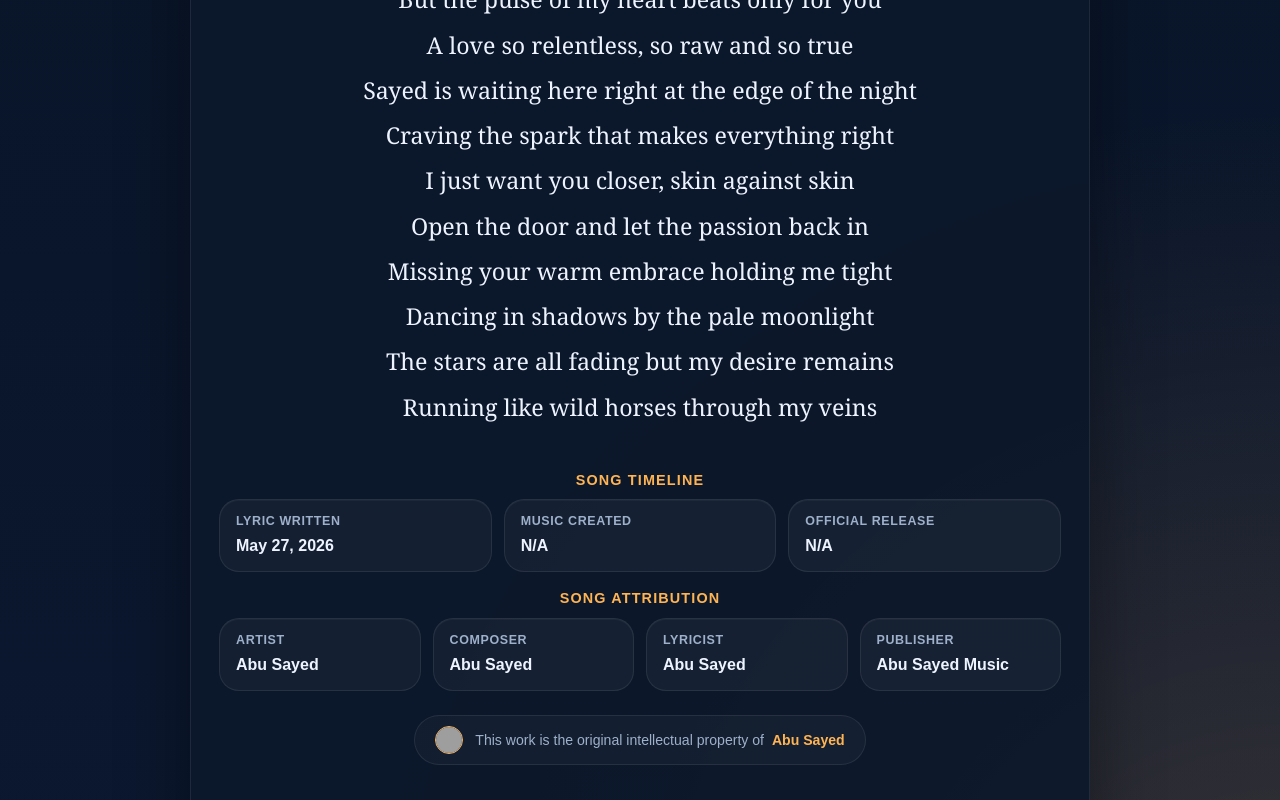
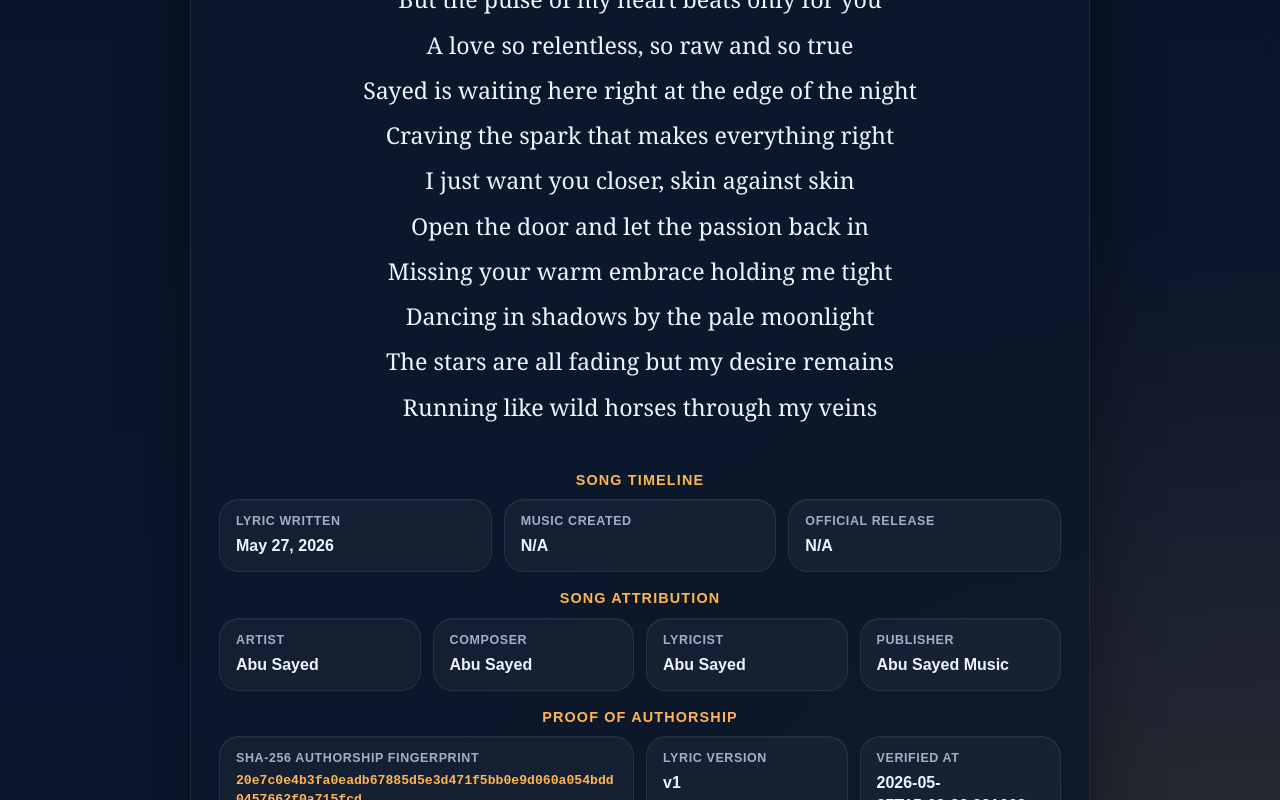
Before and after one commit to ImAbuSayed/missing-your-warm-embrace, a plain HTML site: page index.html in a window 1280 px wide. Shown: the part 2000-2800 px from the top of the page. Drawn offline with Linux system fonts and the light colour scheme; grey boxes are pictures that could not be loaded.

Commit message:
feat: update song assets v1 with signed GPG commit [verified]

```diff
--- a/index.html
+++ b/index.html
@@ -14,9 +14,9 @@
     <meta name="keywords" content="Missing Your Warm Embrace, Abu Sayed lyrics, original song lyrics, Abu Sayed original song, Abu Sayed lyricist, Abu Sayed composer, Abu Sayed songwriter, official lyrics">
     <meta name="robots" content="index,follow,max-snippet:-1,max-image-preview:large,max-video-preview:-1">
     <meta name="referrer" content="strict-origin-when-cross-origin">
-    <meta name="description" content="Discover the complete lyrics of &#x27;Missing Your Warm Embrace&#x27;, a unique musical work by Abu Sayed, encompassing original composition and writing.">
+    <meta name="description" content="Official lyric archive for Abu Sayed&#x27;s song &#x27;Missing Your Warm Embrace&#x27;. Written, composed, and owned by the artist.">
     <meta property="og:title" content="Missing Your Warm Embrace - Original Lyrics by Abu Sayed">
-    <meta property="og:description" content="Discover the complete lyrics of &#x27;Missing Your Warm Embrace&#x27;, a unique musical work by Abu Sayed, encompassing original composition and writing.">
+    <meta property="og:description" content="Official lyric archive for Abu Sayed&#x27;s song &#x27;Missing Your Warm Embrace&#x27;. Written, composed, and owned by the artist.">
     <meta property="og:type" content="music.song">
     <meta property="og:url" content="https://imabusayed.github.io/missing-your-warm-embrace/">
     <meta property="og:site_name" content="Abu Sayed Music">
@@ -24,7 +24,7 @@
     <meta name="last-modified" content="2026-05-27 08:21:29">
     <meta name="twitter:card" content="summary_large_image">
     <meta name="twitter:title" content="Missing Your Warm Embrace - Original Lyrics by Abu Sayed">
-    <meta name="twitter:description" content="Discover the complete lyrics of &#x27;Missing Your Warm Embrace&#x27;, a unique musical work by Abu Sayed, encompassing original composition and writing.">
+    <meta name="twitter:description" content="Official lyric archive for Abu Sayed&#x27;s song &#x27;Missing Your Warm Embrace&#x27;. Written, composed, and owned by the artist.">
     <link rel="canonical" href="https://imabusayed.github.io/missing-your-warm-embrace/">
     <link rel="sitemap" type="application/xml" title="Sitemap" href="https://imabusayed.github.io/missing-your-warm-embrace/sitemap.xml">
     <link rel="author" href="https://github.com/ImAbuSayed">
@@ -100,7 +100,7 @@
       "@id": "https://imabusayed.github.io/missing-your-warm-embrace#webpage",
       "url": "https://imabusayed.github.io/missing-your-warm-embrace/",
       "name": "Missing Your Warm Embrace - Original Lyrics by Abu Sayed",
-      "description": "Discover the complete lyrics of 'Missing Your Warm Embrace', a unique musical work by Abu Sayed, encompassing original composition and writing.",
+      "description": "Official lyric archive for Abu Sayed's song 'Missing Your Warm Embrace'. Written, composed, and owned by the artist.",
       "isPartOf": {
         "@id": "https://music.abusayed.com.bd/#website"
       },
@@ -537,7 +537,7 @@
 
         <div class="controls">
             <button class="btn-speak" id="speakBtn" title="Read the lyrics aloud"><span id="speakText">Read Aloud</span></button>
-            <a href="https://music.abusayed.com.bd/Licensing/?https://imabusayed.github.io/missing-your-warm-embrace/" class="btn-license" title="Get licensing for this song" target="_blank">Secure Licensing Rights for Missing Your Warm Embrace</a>
+            <a href="https://music.abusayed.com.bd/Licensing/?https://imabusayed.github.io/missing-your-warm-embrace/" class="btn-license" title="Get licensing for this song" target="_blank">License this song: Missing Your Warm Embrace</a>
 
         </div>
         <br>
@@ -612,6 +612,26 @@
             <div class="meta-card">
                 <span class="meta-label">Publisher</span>
                 <strong>Abu Sayed Music</strong>
+            </div>
+
+                </div>
+            </div>
+
+            <div class="details-block">
+                <div class="details-title">Proof of Authorship</div>
+                <div class="meta-grid">
+
+            <div class="meta-card" style="grid-column: span 2;">
+                <span class="meta-label">SHA-256 Authorship Fingerprint</span>
+                <strong style="word-break: break-all; font-family: monospace; font-size: 0.82rem; color: var(--accent);">20e7c0e4b3fa0eadb67885d5e3d471f5bb0e9d060a054bdd0457662f0a715fcd</strong>
+            </div>
+            <div class="meta-card">
+                <span class="meta-label">Lyric Version</span>
+                <strong>v1</strong>
+            </div>
+            <div class="meta-card">
+                <span class="meta-label">Verified At</span>
+                <strong>2026-05-27T15:02:28.321663</strong>
             </div>
 
                 </div>
```
Also changed, not shown: excerpts/Bridge-Preview.txt (added), excerpts/Chorus-Preview.txt (added), excerpts/Final-Chorus-Preview.txt (added), excerpts/Hook-Preview.txt (added), excerpts/Post-Chorus-2-Preview.txt (added), excerpts/Post-Chorus-Preview.txt (added), excerpts/Pre-Chorus-2-Preview.txt (added), excerpts/Pre-Chorus-Preview.txt (added), excerpts/Verse-1-Preview.txt (added), excerpts/Verse-2-Preview.txt (added), hashes.txt (added), llms.txt, lyrics_backup/2026-05-27_missing-your-warm-embrace-v1.txt (added), manifest.json (added), 1 other file.
